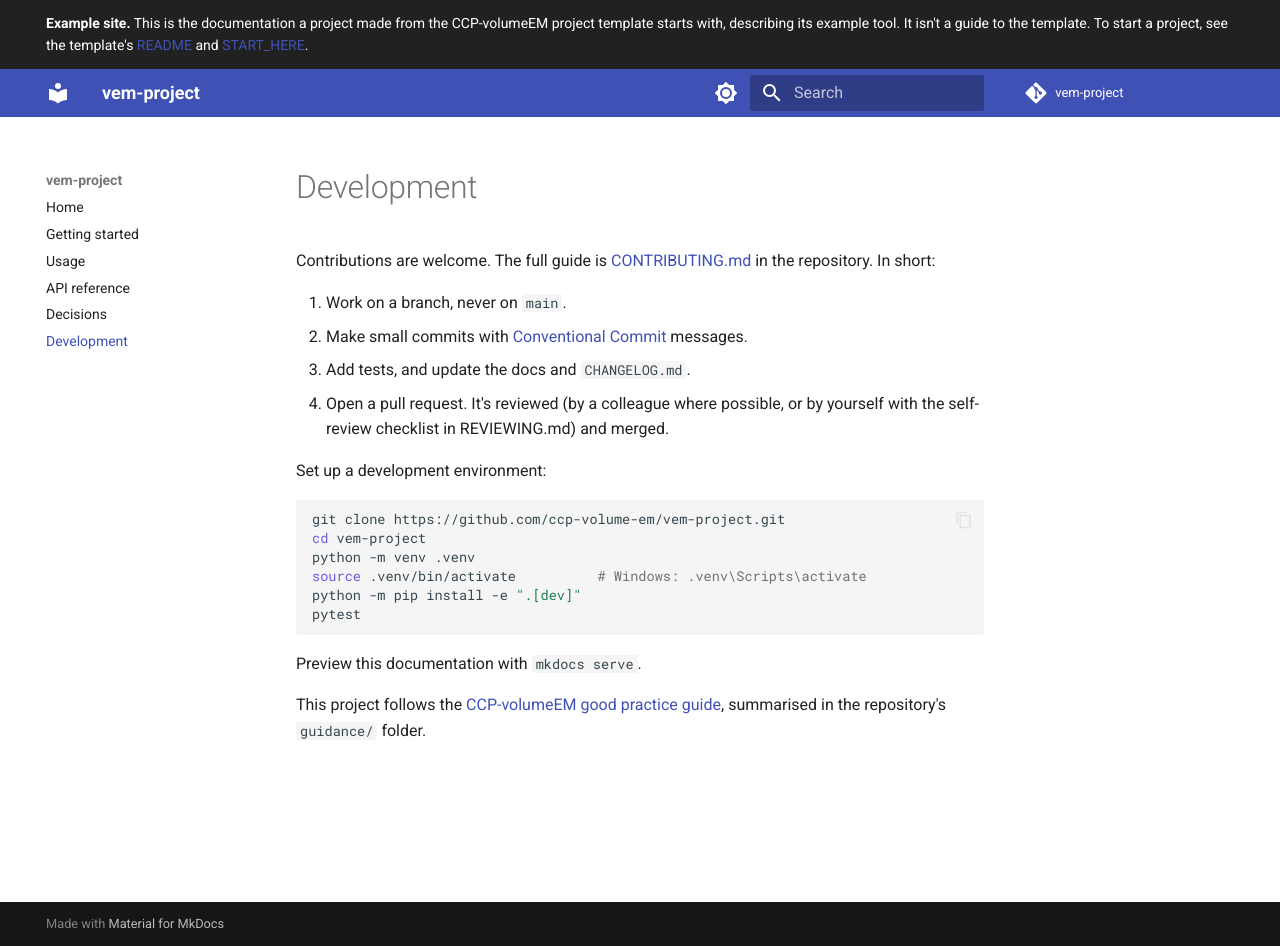
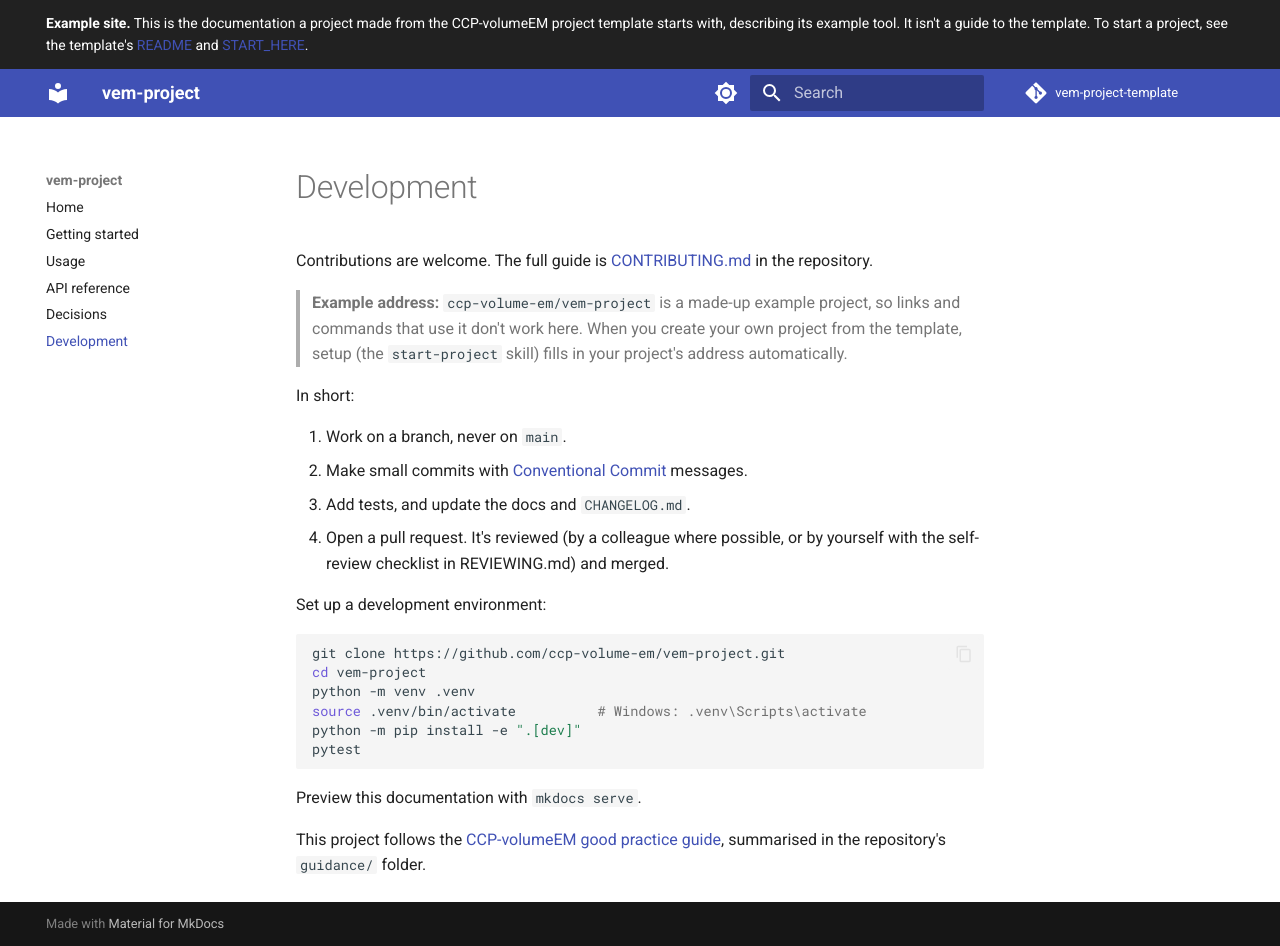
Before and after one commit to ccp-volume-em/vem-project-template, an MkDocs documentation site: the page built from docs/development.md, in a window 1280 px wide and 946 px high. Built offline with MkDocs 1.6.1 and Material for MkDocs 9.7.7, drawn with Linux system fonts in a browser that asks for light colours; comment, search, counter and statistics services are not loaded.

Commit message:
docs: mark the example project's addresses as examples
Visitors to the public template follow links to ccp-volume-em/vem-project,
which doesn't exist. A note beside each says it's an example that setup
fills in; start-project deletes the notes between template-example
markers. The docs site's header and URLs point at the template until
setup sets the project's. A test checks every page with an example
address has a note.

Assisted-by: Claude Code (Claude Opus 5.5)

```diff
--- a/docs/development.md
+++ b/docs/development.md
@@ -2,7 +2,16 @@
 
 Contributions are welcome. The full guide is
 [CONTRIBUTING.md](https://github.com/ccp-volume-em/vem-project/blob/main/CONTRIBUTING.md)
-in the repository. In short:
+in the repository.
+
+<!-- template-example:start -->
+> **Example address:** `ccp-volume-em/vem-project` is a made-up example
+> project, so links and commands that use it don't work here. When you
+> create your own project from the template, setup (the `start-project`
+> skill) fills in your project's address automatically.
+<!-- template-example:end -->
+
+In short:
 
 1. Work on a branch, never on `main`.
 2. Make small commits with [Conventional Commit](https://www.conventionalcommits.org/) messages.
--- a/mkdocs.yml
+++ b/mkdocs.yml
@@ -3,9 +3,9 @@
 # so the fewer custom settings, the easier the move.
 site_name: vem-project
 site_description: One-line description of what this tool does for volume EM / CLEM data.
-site_url: https://ccp-volume-em.github.io/vem-project/
-repo_url: https://github.com/ccp-volume-em/vem-project
-repo_name: vem-project
+site_url: https://ccp-volume-em.github.io/vem-project-template/
+repo_url: https://github.com/ccp-volume-em/vem-project-template
+repo_name: vem-project-template
 
 nav:
   - Home: index.md
```
Also changed, not shown: .agents/skills/start-project/SKILL.md (+9 -4 lines), CHANGELOG.md (+4 -0 lines), CONTRIBUTING.md (+7 -0 lines), README.md (+14 -0 lines), docs/index.md (+7 -0 lines), docs/usage.md (+7 -0 lines), 1 other file.
